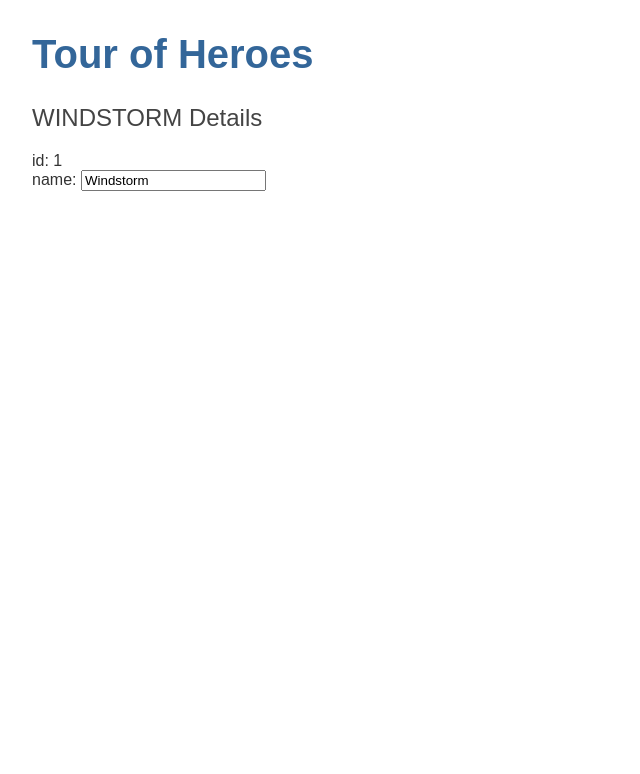
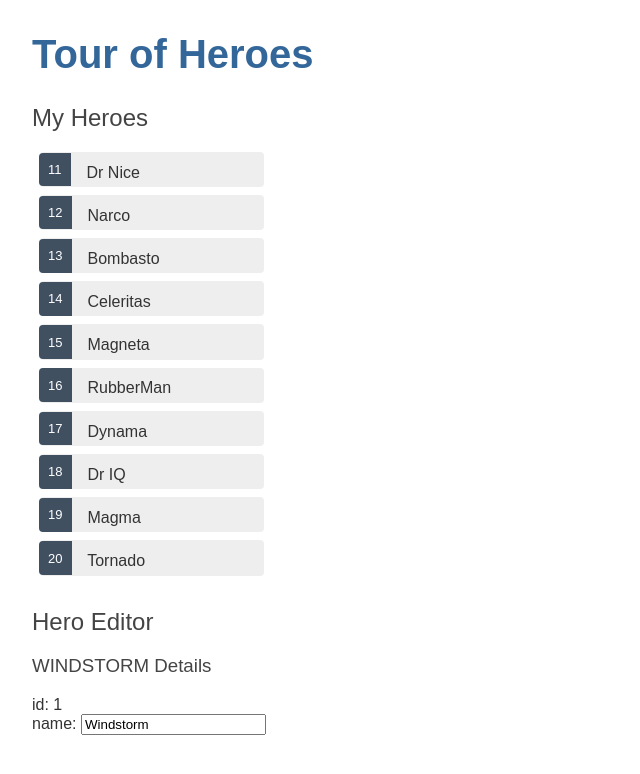
Before and after one commit to albiurs/angular-tour-of-heroes, an Angular app: page / in a window 1280 px wide. Shown: the top 774 px of the page, without its empty margins (0-640 px from the left). Built offline with nearby package versions, Linux system fonts and the light colour scheme.

Commit message:
implement heroes list and styling

```diff
--- a/src/app/heroes/heroes.component.css
+++ b/src/app/heroes/heroes.component.css
@@ -0,0 +1,44 @@
+/* HeroesComponent's private CSS styles */
+.heroes {
+  margin: 0 0 2em 0;
+  list-style-type: none;
+  padding: 0;
+  width: 15em;
+}
+.heroes li {
+  cursor: pointer;
+  position: relative;
+  left: 0;
+  background-color: #EEE;
+  margin: .5em;
+  padding: .3em 0;
+  height: 1.6em;
+  border-radius: 4px;
+}
+.heroes li:hover {
+  color: #607D8B;
+  background-color: #DDD;
+  left: .1em;
+}
+.heroes li.selected {
+  background-color: #CFD8DC;
+  color: white;
+}
+.heroes li.selected:hover {
+  background-color: #BBD8DC;
+  color: white;
+}
+.heroes .badge {
+  display: inline-block;
+  font-size: small;
+  color: white;
+  padding: 0.8em 0.7em 0 0.7em;
+  background-color:#405061;
+  line-height: 1em;
+  position: relative;
+  left: -1px;
+  top: -4px;
+  height: 1.8em;
+  margin-right: .8em;
+  border-radius: 4px 0 0 4px;
+}
--- a/src/app/heroes/heroes.component.html
+++ b/src/app/heroes/heroes.component.html
@@ -1,10 +1,21 @@
+
+<h2>My Heroes</h2>
+<ul class="heroes">
+  <!-- The *ngFor is Angular's repeater directive. It repeats the
+  host element (in this case "<li></li>") for each element in a list. -->
+  <li *ngFor="let hero of heroes">
+    <span class="badge">{{hero.id}}</span> {{hero.name}}
+  </li>
+</ul>
+
+<h2>Hero Editor</h2>
 <!-- UppercasePipe to show title in capital letters -->
 <!-- The word uppercase in the interpolation binding, right after the pipe operator ( | ),
 activates the built-in UppercasePipe. -->
 <!-- https://angular.io/guide/pipes -->
-<h2>{{hero.name | uppercase}} Details</h2>
+<h3>{{heroDummy.name | uppercase}} Details</h3>
 
-<div><span>id: </span>{{hero.id}}</div>
+<div><span>id: </span>{{heroDummy.id}}</div>
 <!--<div><span>name: </span>{{hero.name}}</div>-->
 
 <!-- Two-way binding -->
@@ -13,5 +24,5 @@
 from the hero.name property to the textbox, and
 from the textbox back to the hero.name.-->
 <div><label>name:
-  <input [(ngModel)]="hero.name" placeholder="name"/>
+  <input [(ngModel)]="heroDummy.name" placeholder="name"/>
 </label></div>
--- a/src/app/heroes/heroes.component.ts
+++ b/src/app/heroes/heroes.component.ts
@@ -1,6 +1,7 @@
 import { Component, OnInit } from '@angular/core';
 
 import { Hero } from '../hero';   // import the Hero interface
+import { HEROES } from '../mock-heroes';
 
 @Component({
   // The CSS element selector, 'app-heroes', matches the name of the HTML element that identifies this component
@@ -13,13 +14,15 @@
 })
 export class HeroesComponent implements OnInit {
 
-  // hero = 'Windstorm';
-
   // implementation of type Hero interface
-  hero: Hero = {
+  heroDummy: Hero = {
     id: 1,
     name: 'Windstorm'
   };
+
+  heroes = HEROES;
+
+
 
   constructor() { }
 
--- /dev/null
+++ b/src/app/mock-heroes.ts
@@ -0,0 +1,17 @@
+import { Hero } from './hero';
+
+/**
+ * HEROES mock of Hero objects
+ */
+export const HEROES: Hero[] = [
+  { id: 11, name: 'Dr Nice' },
+  { id: 12, name: 'Narco' },
+  { id: 13, name: 'Bombasto' },
+  { id: 14, name: 'Celeritas' },
+  { id: 15, name: 'Magneta' },
+  { id: 16, name: 'RubberMan' },
+  { id: 17, name: 'Dynama' },
+  { id: 18, name: 'Dr IQ' },
+  { id: 19, name: 'Magma' },
+  { id: 20, name: 'Tornado' }
+];
```
